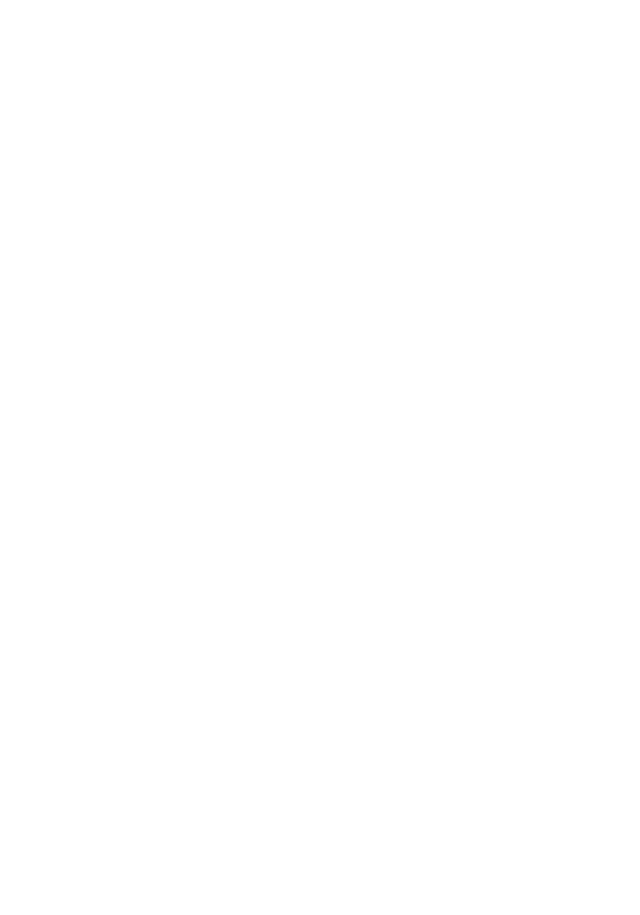
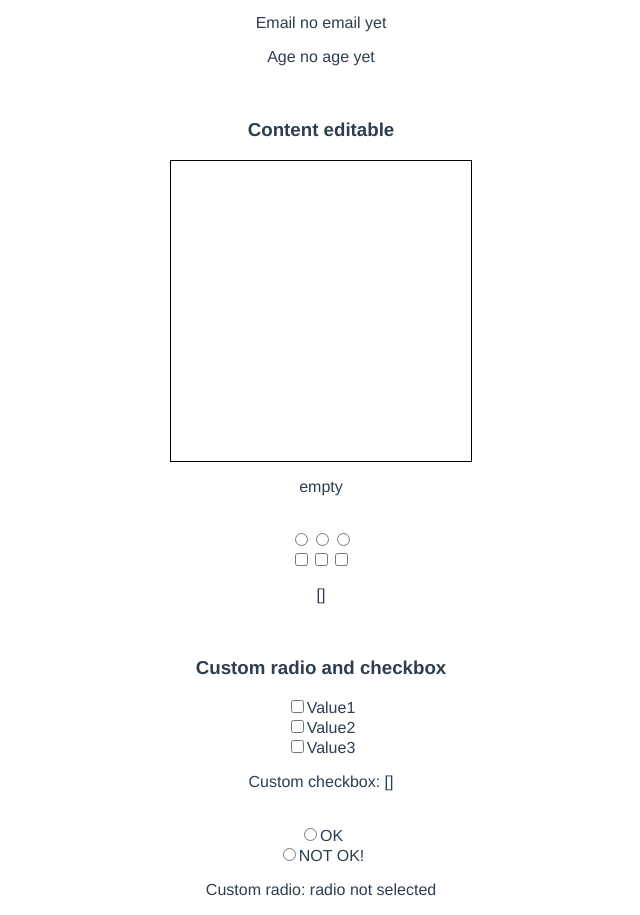
Before and after one commit to Andrei0872/vue-pocket-reference, a Vue app: page / in a window 1280 px wide. Shown: the part 591-1506 px from the top of the page, without its empty margins (319-959 px from the left). Before the commit the page ends 800 px from the top, so only its background shows below. Built offline with nearby package versions, Linux system fonts and the light colour scheme.

Commit message:
understanding v-model on components

```diff
--- /dev/null
+++ b/src/components/v-model/Main.vue
@@ -0,0 +1,61 @@
+<template>
+  <div id="app">
+    <!-- Basic example -->
+    <basic-input v-model="name"></basic-input>
+    <p>Hello {{ name }}</p>
+    <br>
+    <customized v-model="customizedInfo"></customized>
+    {{ customizedInfo }}
+    <p>Email {{ customizedInfo.email || 'no email yet' }}</p>
+    <p>Age {{ customizedInfo.age || 'no age yet' }}</p>
+    <br>
+    <content-editable v-model="editable"></content-editable>
+    <p>{{ editable || 'empty' | clear }}</p>
+    <br>
+    <radio-and-checkbox></radio-and-checkbox>
+  </div>
+</template>
+
+<script>
+import BasicInput from './components/BasicInput'
+import Customized from './components/Customized'
+import ContentEditable from './components/ContentEditable'
+import radioAndCheckbox from './components/radioAndCheckbox'
+
+
+export default {
+  name: 'app',
+  components: {
+    BasicInput,
+    Customized,
+    ContentEditable,
+    radioAndCheckbox,
+  },
+  data() {
+    return {
+      name: '',
+      customizedInfo: {
+        email: '',
+        age: ''
+      },
+      editable: '',
+    }
+  },
+  filters: {
+        'clear' (value) {
+            return value.trim().replace('Content editable', '')
+        }
+    }
+}
+</script>
+
+<style>
+#app {
+  font-family: 'Avenir', Helvetica, Arial, sans-serif;
+  -webkit-font-smoothing: antialiased;
+  -moz-osx-font-smoothing: grayscale;
+  text-align: center;
+  color: #2c3e50;
+  margin-top: 60px;
+}
+</style>
--- /dev/null
+++ b/src/components/v-model/components/BasicInput.vue
@@ -0,0 +1,22 @@
+<template>
+    <div>
+        <input type="text" v-model="content" @input="handleInput" placeholder="type smth..">
+    </div>
+</template>
+
+<script>
+export default {
+    // By default, the propert assign is `value` and the event is `input`
+    props: ['value'],
+    data() {
+        return {
+            content: ''
+        }
+    },
+    methods: {
+        handleInput () {
+            this.$emit('input', this.content)
+        },
+    }
+}
+</script>
--- /dev/null
+++ b/src/components/v-model/components/ContentEditable.vue
@@ -0,0 +1,32 @@
+<template>
+    <div>
+        <h3>Content editable</h3>
+        <div class="editor" contenteditable="contenteditable" @input="handleInput"></div>
+    </div>
+</template>
+
+<script>
+export default {
+    methods: {
+        handleInput () {
+            console.dir(this.$el.innerText)
+            this.$emit('input', this.$el.innerText)
+        }
+    },
+    model: {
+        prop: 'myProp',
+        event: 'input'
+    }
+}
+</script>
+
+<style scoped>
+
+    .editor {
+        width: 300px;
+        height: 300px;
+        border: 1px solid black;
+        display: block;
+        margin: 0 auto;
+    }
+</style>
--- /dev/null
+++ b/src/components/v-model/components/CustomCheckbox.vue
@@ -0,0 +1,61 @@
+<template>
+    <div>
+        <input type="checkbox" :value="value" :checked="shoudBeChecked" @change="updateCheckbox">
+        <span>
+            <slot></slot>
+        </span>
+    </div>
+</template>
+
+<script>
+// By default: `value` and `change`
+export default {
+    model: {
+        prop: 'modelValue',
+        event: 'change'
+    },
+    props: {
+        modelValue: {
+            default: false
+        },
+        trueValue: {
+            default: true
+        },
+        falseValue: {
+            default: false
+        },
+        value: [String]
+    },
+    methods: {
+        updateCheckbox (ev) {
+            const isChecked = ev.target.checked;
+
+            if (this.modelValue instanceof Array) {
+                const copyArr = [... this.modelValue]
+
+                if(isChecked) {
+                    copyArr.push(this.value)
+                } else {
+                    const removedIndex = copyArr.indexOf(this.value)
+                    copyArr.splice(removedIndex, 1)
+                }
+
+                this.$emit('change', copyArr)
+            } else {
+                this.$emit('change', isChecked ? this.trueValue : this.falseValue)
+            }
+
+        }
+    },
+    computed: {
+        shoudBeChecked () {
+            if(this.modelValue instanceof Array) {
+                return this.modelValue.includes(this.value)
+            }
+
+            // The value of the single checkbox is converted to boolean
+            return this.modelValue === this.trueValue
+        }
+    },
+}
+</script>
--- /dev/null
+++ b/src/components/v-model/components/CustomRadio.vue
@@ -0,0 +1,28 @@
+<template>
+    <div>
+        <input type="radio" :checked="shouldBeChecked" :value="value" @change="updateInput">
+        <span>
+            <slot></slot>
+        </span>
+    </div>
+</template>
+
+<script>
+export default {
+    props: ['modelValue', 'value'],
+    model: {
+        prop: 'modelValue',
+        event: 'change'
+    },
+    computed: {
+        shouldBeChecked () {
+            return this.modelValue === this.value
+        }
+    },
+    methods: {
+        updateInput () {
+            this.$emit('change', this.value)
+        }
+    },
+}
+</script>
--- /dev/null
+++ b/src/components/v-model/components/Customized.vue
@@ -0,0 +1,30 @@
+<template>
+    <div>
+        <h3>Customized v-model</h3>
+        <input type="email" @blur="handleBlur($event)">
+        <br>
+        <!-- <input type="text" @focus="handleFocus($event.target.value)"> -->
+    </div>
+</template>
+
+<script>
+export default {
+    props: {
+        'hidden': [Object]
+    },
+    // Modifying the default behaviour
+    model: {
+        prop: 'hidden',
+        event: 'blur',
+    },
+    methods: {
+        handleBlur (e) {
+            this.$emit('blur', { email: e.target.value, age: '321' })
+        },
+        // handleFocus (value) {
+        //     console.log('value', value)
+        //     this.$emit('focus', { age: value, email: '' })
+        // }
+    }
+}
+</script>
--- /dev/null
+++ b/src/components/v-model/components/radioAndCheckbox.vue
@@ -0,0 +1,49 @@
+<template>
+    <div>
+        <input type="radio" value="radio1" v-model="radio">
+        <input type="radio" value="radio2" v-model="radio">
+        <input type="radio" value="radio3" :checked="radio === 'radio3'" @change="e => radio = e.target.value">
+        <br>
+        <!-- Use an array in order to get multiple values -->
+        <input type="checkbox" value="check1" v-model="checkbox">
+        <input type="checkbox" value="check3" v-model="checkbox">
+        <input type="checkbox" value="check2" v-model="checkbox">
+
+        <p>{{ checkbox }}</p>
+        <p>{{ radio }}</p>
+
+        <br>
+        <h3>Custom radio and checkbox</h3>
+
+        <custom-checkbox v-model="customCheckbox" value="value1">Value1</custom-checkbox>
+        <custom-checkbox v-model="customCheckbox" value="value2">Value2</custom-checkbox>
+        <custom-checkbox v-model="customCheckbox" value="value3">Value3</custom-checkbox>
+        <p>Custom checkbox: {{ customCheckbox || 'checkbox not selected' }}</p>
+        <br>
+
+        <custom-radio v-model="customRadio" value="ok">OK</custom-radio>
+        <custom-radio v-model="customRadio" value="not_ok">NOT OK!</custom-radio>
+        <p>Custom radio: {{ customRadio || 'radio not selected' }}</p>
+
+    </div>
+</template>
+
+<script>
+import CustomRadio from './CustomRadio';
+import CustomCheckbox from './CustomCheckbox';
+
+export default {
+    components: {
+        CustomRadio,
+        CustomCheckbox
+    },
+    data () {
+        return {
+            checkbox: [],
+            radio: '',
+            customCheckbox: [],
+            customRadio: '',
+        }
+    },
+}
+</script>
--- a/src/views/Home.vue
+++ b/src/views/Home.vue
@@ -1,17 +1,20 @@
 <template>
   <div class="home">
     <img alt="Vue logo" src="../assets/logo.png">
-    <ScopedSlots />
+    <!-- <ScopedSlots /> -->
+    <VModel />
   </div>
 </template>
 
 <script>
 import ScopedSlots from '@/components/Scoped Slots/Main';
+import VModel from '@/components/v-model/Main';
 
 export default {
   name: 'home',
   components: {
     ScopedSlots,
+    VModel,
   },
 };
 </script>
```
